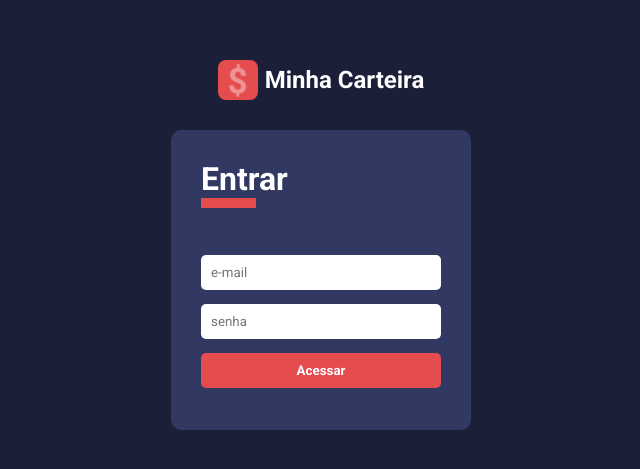
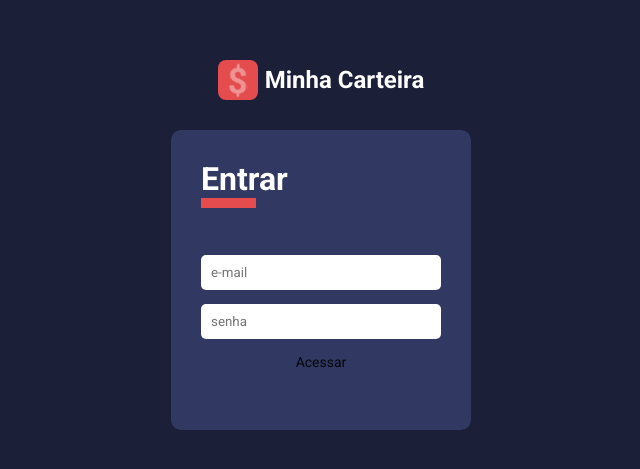
Before and after one commit to BioJJ/energy-bill-reader-front, a React (Vite) app: page / in a window 1280 px wide. Shown: the part 155-624 px from the top of the page, without its empty margins (319-959 px from the left). Built offline with nearby package versions, Linux system fonts and the light colour scheme.

Commit message:
feat: ✨ updating components

```diff
--- a/src/components/Aside/index.tsx
+++ b/src/components/Aside/index.tsx
@@ -1,5 +1,7 @@
 import React, { useState } from 'react'
+import { Modal } from 'antd'
 import logoImg from '../../assets/logo.svg'
+import { useNavigate } from 'react-router-dom'
 
 import {
 	MdDashboard,
@@ -24,11 +26,20 @@ import {
 import Toggle from '../Toggle'
 
 import { useTheme } from '../../hooks/theme'
-import { useAuth } from '../../hooks/auth'
+import { logout } from '../../functions/connections/auth'
 
 const Aside: React.FC = () => {
-	const { signOut } = useAuth()
+	const navigate = useNavigate()
 	const { toggleTheme, theme } = useTheme()
+	const [open, setOpen] = useState(false)
+
+	const showModal = () => {
+		setOpen(true)
+	}
+
+	const hideModal = () => {
+		setOpen(false)
+	}
 
 	const [toggleMenuIsOpened, setToggleMenuIsOpened] = useState(false)
 	const [darkTheme, setDarkTheme] = useState(() =>
@@ -44,6 +55,10 @@ const Aside: React.FC = () => {
 		toggleTheme()
 	}
 
+	// function handleSignOut(): void {
+	// 	logout(navigate)
+	// }
+
 	return (
 		<Container $menuIsOpen={toggleMenuIsOpened}>
 			<Header>
@@ -56,7 +71,7 @@ const Aside: React.FC = () => {
 			</Header>
 
 			<MenuContainer>
-				<MenuItemLink href="/">
+				<MenuItemLink href="/dashboard">
 					<MdDashboard />
 					Dashboard
 				</MenuItemLink>
@@ -71,7 +86,7 @@ const Aside: React.FC = () => {
 					Saídas
 				</MenuItemLink>
 
-				<MenuItemButton onClick={signOut}>
+				<MenuItemButton onClick={showModal}>
 					<MdExitToApp />
 					Sair
 				</MenuItemButton>
@@ -85,6 +100,17 @@ const Aside: React.FC = () => {
 					onChange={handleChangeTheme}
 				/>
 			</ThemeToggleFooter>
+
+			<Modal
+				title="Atenção"
+				open={open}
+				onOk={() => logout(navigate)}
+				onCancel={hideModal}
+				okText="Sim"
+				cancelText="Cancelar"
+			>
+				<p data-testid={'HEADER_MODAL_P'}>Tem certeza que deseja sair?</p>
+			</Modal>
 		</Container>
 	)
 }
--- a/src/components/Button/index.tsx
+++ b/src/components/Button/index.tsx
@@ -1,11 +1,13 @@
-import React, { ButtonHTMLAttributes } from 'react'
+import { ButtonProps } from 'antd'
 
-import { Container } from './style'
+import { ButtonAntd } from './style'
 
-type IButtonProps = ButtonHTMLAttributes<HTMLButtonElement>
+interface ButtonCurrentProps extends ButtonProps {
+	margin?: string
+}
 
-const Button: React.FC<IButtonProps> = ({ children, ...rest }) => (
-	<Container {...rest}>{children}</Container>
-)
+const Button = ({ margin, ...props }: ButtonCurrentProps) => {
+	return <ButtonAntd style={{ margin }} {...props} />
+}
 
 export default Button
--- a/src/components/Button/style.ts
+++ b/src/components/Button/style.ts
@@ -1,20 +1,6 @@
+import { Button } from 'antd'
 import styled from 'styled-components'
 
-export const Container = styled.button`
+export const ButtonAntd = styled(Button)`
 	width: 100%;
-
-	margin: 7px 0;
-	padding: 10px;
-
-	border-radius: 5px;
-
-	font-weight: bold;
-	color: ${(props) => props.theme.colors.white};
-	background-color: ${(props) => props.theme.colors.warning};
-
-	transition: opacity 0.3s;
-
-	&:hover {
-		opacity: 0.7;
-	}
 `
```
